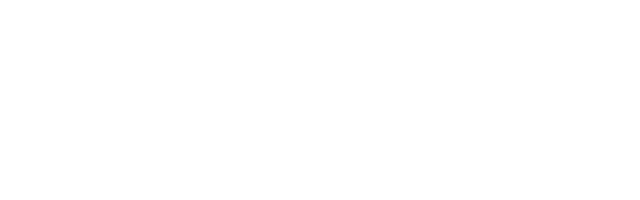
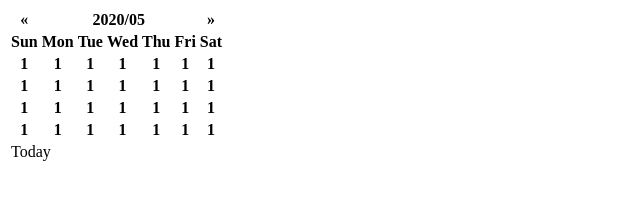
Before and after one commit to yukiizawa78/yukiizawa78, a plain HTML site: page MyCalendar/index.html in a window 1280 px wide. Shown: the whole page, without its empty margins (0-640 px from the left). Drawn offline with Linux system fonts and the light colour scheme.

Commit message:
add <table>

```diff
--- a/MyCalendar/index.html
+++ b/MyCalendar/index.html
@@ -5,6 +5,66 @@
   <title>Calendar</title>
 </head>
 <body>
-
+  <table>
+    <thead>
+      <tr>
+        <th id="prev">&laquo;</th>
+        <th id="title" colspan="5">2020/05</th>
+        <th id="next">&raquo;</th>
+      </tr>
+      <tr>
+        <th>Sun</th>
+        <th>Mon</th>
+        <th>Tue</th>
+        <th>Wed</th>
+        <th>Thu</th>
+        <th>Fri</th>
+        <th>Sat</th>
+      </tr>
+    </thead>
+    <tbody>
+      <tr>
+          <th>1</th>
+          <th>1</th>
+          <th>1</th>
+          <th>1</th>
+          <th>1</th>
+          <th>1</th>
+          <th>1</th>
+      </tr>
+      <tr>
+          <th>1</th>
+          <th>1</th>
+          <th>1</th>
+          <th>1</th>
+          <th>1</th>
+          <th>1</th>
+          <th>1</th>
+      </tr>
+      <tr>
+          <th>1</th>
+          <th>1</th>
+          <th>1</th>
+          <th>1</th>
+          <th>1</th>
+          <th>1</th>
+          <th>1</th>
+      </tr>
+      <tr>
+          <th>1</th>
+          <th>1</th>
+          <th>1</th>
+          <th>1</th>
+          <th>1</th>
+          <th>1</th>
+          <th>1</th>
+      </tr>
+    </tbody>
+    <tfoot>
+      <tr>
+        <td id="today" colspan="7">Today</td>
+      </tr>
+    </tfoot>
+  </table>
 </body>
 </html>
```
